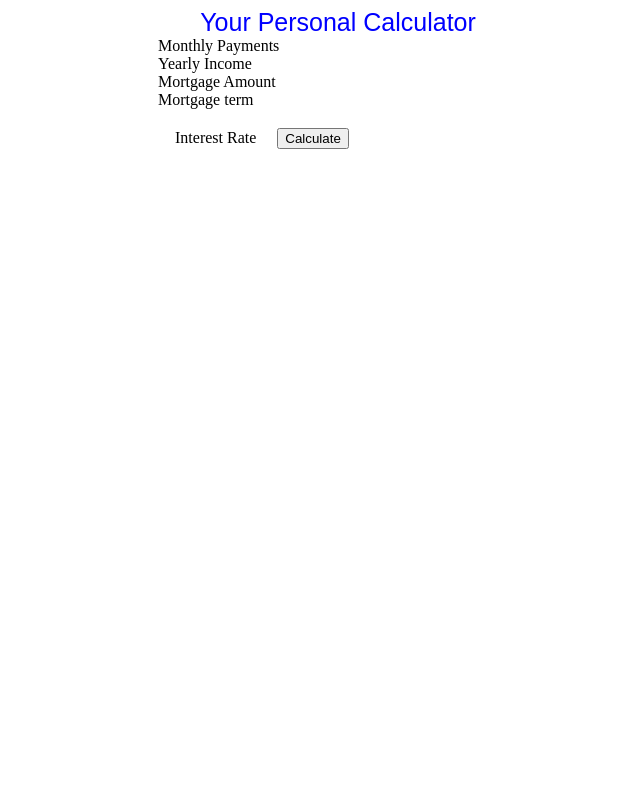
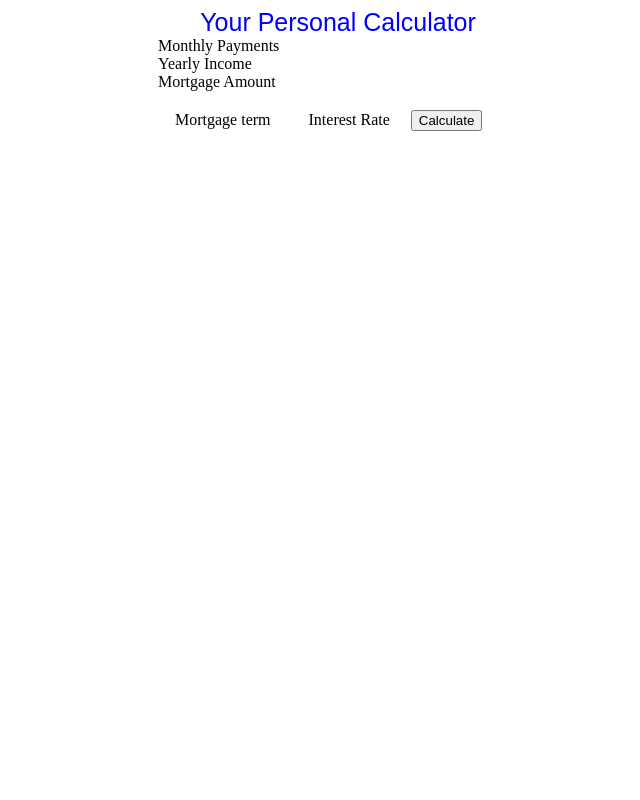
Before and after one commit to kamal21087/Project-One-Mortgage, a plain HTML site: page Project1/index.html in a window 1280 px wide. Shown: the top 800 px of the page, without its empty margins (302-942 px from the left). Drawn offline with Linux system fonts and the light colour scheme.

Commit message:
Update style.css
Signed-off-by: arjungoel16 <arjun.goel6@gmail.com>

```diff
--- a/Project1/style.css
+++ b/Project1/style.css
@@ -16,7 +16,7 @@
     background-color: white;
 }
 
-#Term {
+#mortgageTerm {
     display: inline-flex;
     padding: 20px 17px;
     flex-direction: column;
```
